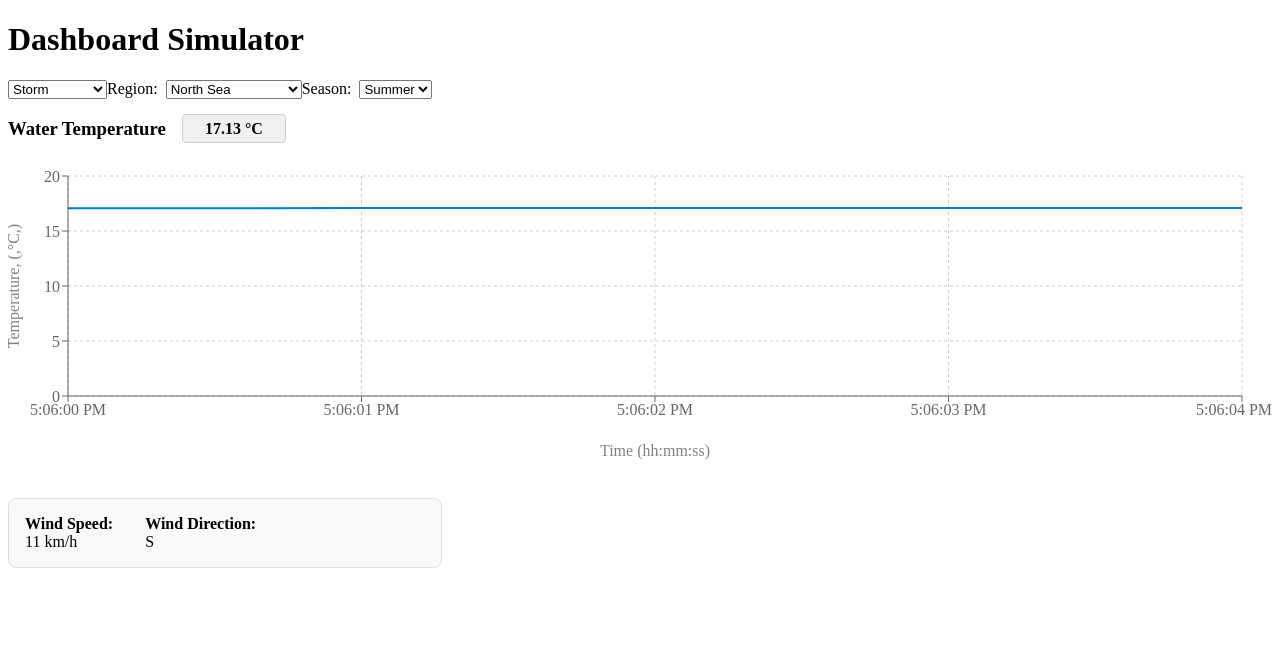
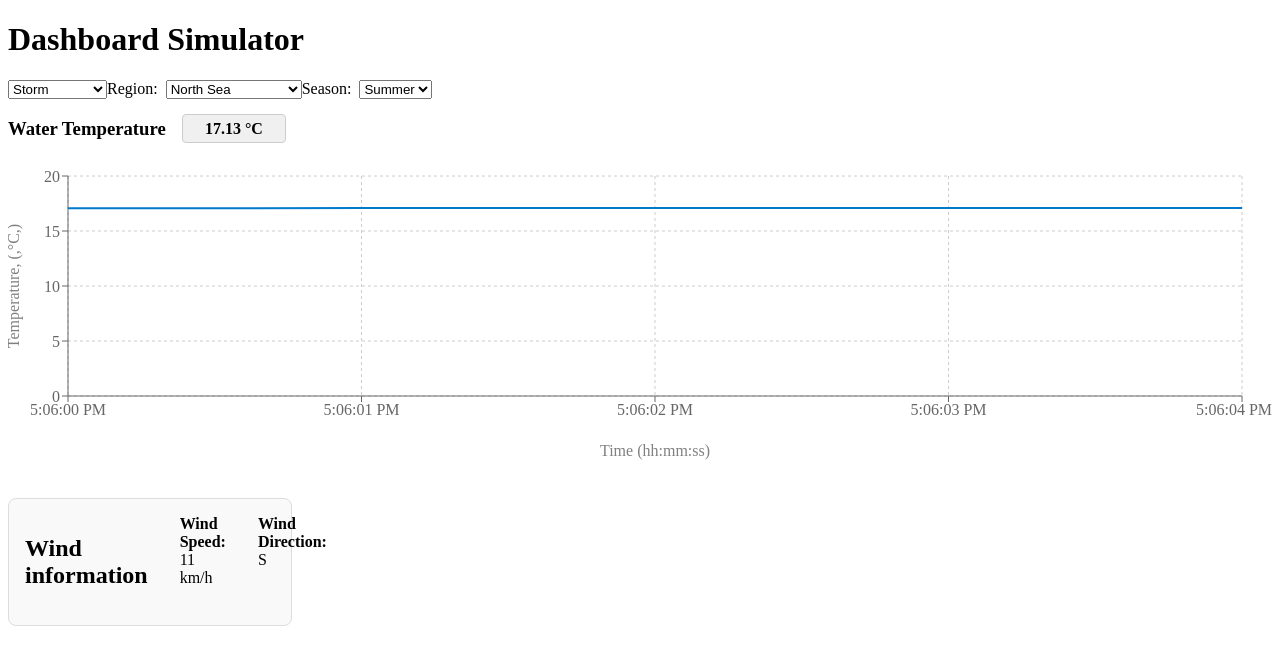
Before and after one commit to Teck-Bel/aquateck-simulator, a Next.js app: page /dashboard in a window 1280 px wide. Shown: the top 664 px of the page. Built offline with nearby package versions, Linux system fonts and the light colour scheme.

Commit message:
Update dashboard.tsx

```diff
--- a/pages/dashboard.tsx
+++ b/pages/dashboard.tsx
@@ -71,8 +71,9 @@ export default function Dashboard() {
   backgroundColor: "#f9f9f9",
   border: "1px solid #ddd",
   borderRadius: "8px",
-  maxWidth: "400px"
+  maxWidth: "250px"
 }}>
+  <h2>Wind information</h2>
   <div>
     <strong>Wind Speed:</strong>
     <div>{windSpeed} km/h</div>
```
